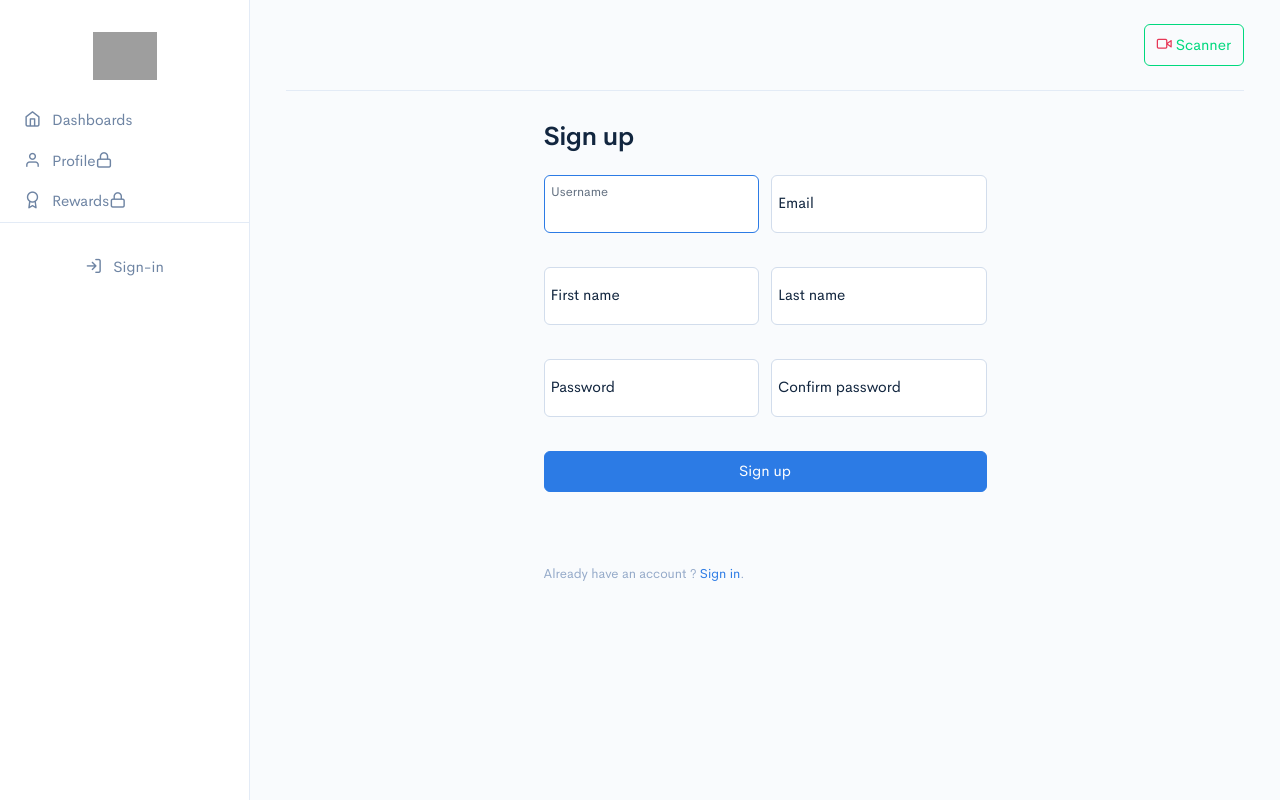
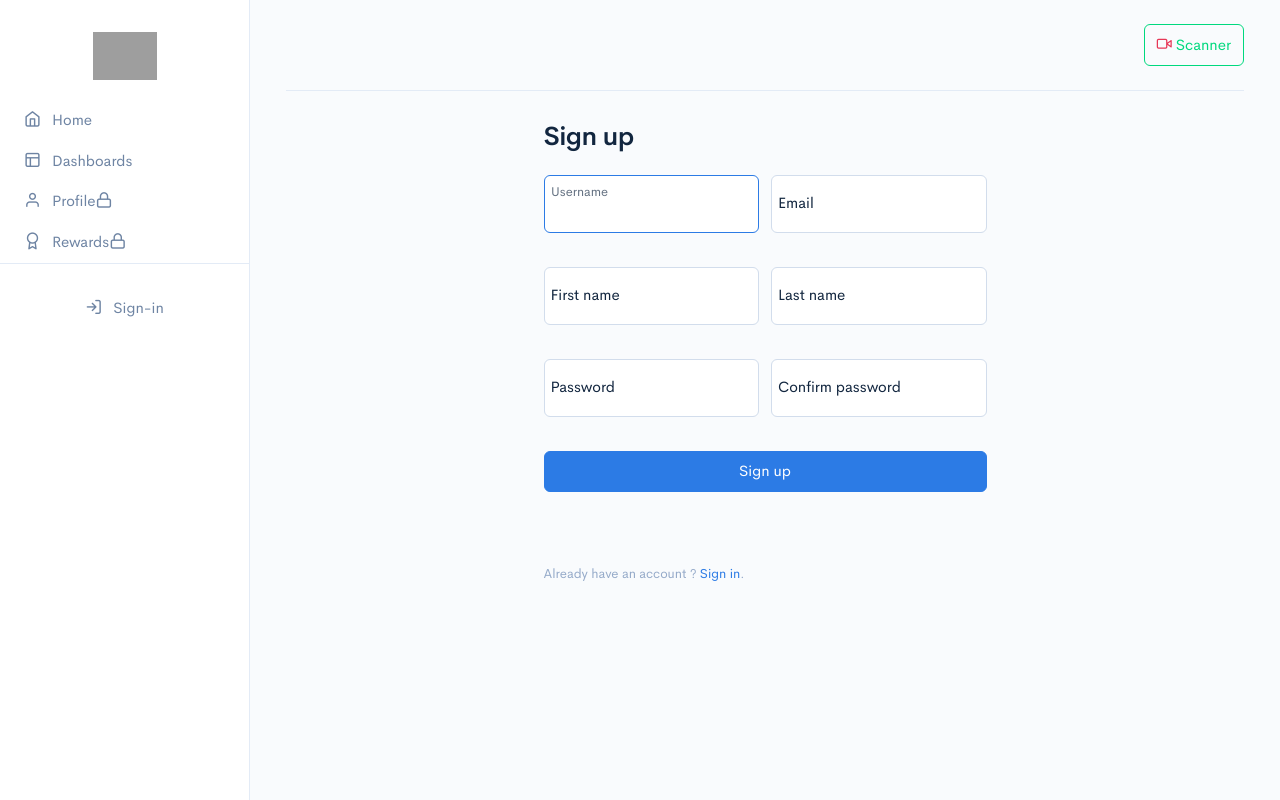
Before and after one commit to Victor-Linard/recyclage_de3, a Django app: page /signup/ in a window 1280 px wide. Run offline with Django 4.2, Linux system fonts and the light colour scheme; parts of the project's set-up code (start-up, migrations or seed data) failed here and were passed over; some libraries are stand-ins or nearby versions; some web fonts are replaced; grey boxes are pictures that could not be loaded.

Commit message:
base pages

```diff
--- a/templates/base.html
+++ b/templates/base.html
@@ -45,16 +45,21 @@
 
             <!-- Navigation -->
             <ul class="navbar-nav">
+                <li class="nav-item">
+                    <a class="nav-link" href="{% url 'home' %}">
+                        <i class="fe fe-home"></i> Home
+                    </a>
+                </li>
                 {% if 'dashboard' in request.path %}
                     <li class="nav-item">
                         <a class="nav-link active" href="{% url 'dashboard' %}">
-                            <i class="fe fe-home"></i> Dashboards
+                            <i class="fe fe-layout"></i> Dashboards
                         </a>
                     </li>
                 {% else %}
                     <li class="nav-item">
                         <a class="nav-link" href="{% url 'dashboard' %}">
-                            <i class="fe fe-home"></i> Dashboards
+                            <i class="fe fe-layout"></i> Dashboards
                         </a>
                     </li>
                 {% endif %}
```
